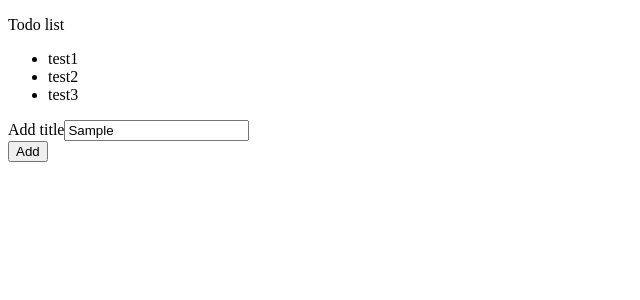
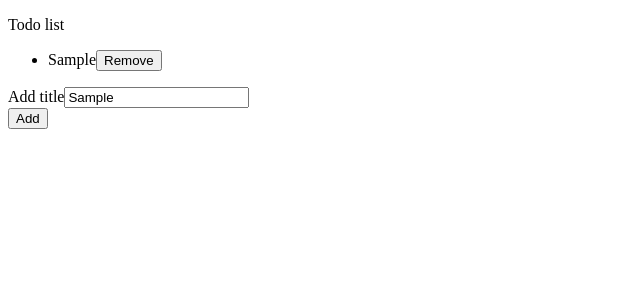
Before and after one commit to YuliiaDikun/todo-ts-react, a React (Create React App) app: page / in a window 1280 px wide. Both pictures are taken after typing "Sample" into the empty fields and a click on the button "Add". Shown: the top 300 px of the page, without its empty margins (0-640 px from the left). Built offline with nearby package versions, Linux system fonts and the light colour scheme.

Commit message:
remove todos

```diff
--- a/src/App.tsx
+++ b/src/App.tsx
@@ -1,16 +1,30 @@
-import React from "react";
+import React, { useState} from "react";
 import TodoList from "./Components/TodoList";
 import AddTodo from "./Components/AddTodo";
+import { IItems } from "./types/todo";
+
 const App: React.FC = () => {
-  const todos = [
-    { id: '1', title: "test1" },
-    { id: '2', title: "test2" },
-    { id: '3', title: "test3" }
-  ];
+  const [todos, setTodos] = useState<IItems[]>([]);
+
+  const todoAddHandler = (todo:IItems) => {
+    setTodos((prevTodos) => {
+      return [
+        ...prevTodos, {
+          id: Math.random().toString(),
+          title: todo.title
+        }
+      ]
+    })
+  }
+  const todoDeleteHandler = (id:string) => {
+    setTodos((prevTodos) => {
+      return prevTodos.filter(todo => todo.id !== id);
+    })
+  }
   return (
     <div>
-      <TodoList todos={todos} />
-      <AddTodo/>
+      <TodoList onDeleteTodo={todoDeleteHandler} todos={todos} />
+      <AddTodo onAddTodo={todoAddHandler } />
     </div>
   );
 };
--- a/src/Components/AddTodo.tsx
+++ b/src/Components/AddTodo.tsx
@@ -1,8 +1,10 @@
 import React, { useState} from "react";
 import { IItems } from "../types/todo";
-
+interface IProps {
+  onAddTodo: (todo:IItems) => void
+}
 type OnlyTitle = Pick<IItems, "title">
-const AddTodo: React.FC = () => {
+const AddTodo: React.FC<IProps> = ({onAddTodo }) => {
 
   const [todo, setTodo] = useState<Partial<OnlyTitle>>({})
 
@@ -14,7 +16,7 @@ const AddTodo: React.FC = () => {
   const submitHandler = (e:React.FormEvent) => {
     e.preventDefault();
     if (!todo.title) return
-    console.log(todo.title);
+    onAddTodo(todo as IItems);
   }
   return (
     <form onSubmit={ submitHandler}>
--- a/src/Components/TodoList.tsx
+++ b/src/Components/TodoList.tsx
@@ -3,14 +3,18 @@ import React from "react";
 import { IItems } from "../types/todo";
 interface IProps {
   todos: IItems[];
+  onDeleteTodo: (id: string) => void;
 }
-const TodoList: React.FC<IProps> = ({ todos }) => {
+const TodoList: React.FC<IProps> = ({ todos, onDeleteTodo}) => {
   return (
     <div>
       <p>Todo list</p>
       <ul>
         {todos.map((todo) => (
-          <li key={todo.id}>{todo.title}</li>
+          <li key={todo.id}>
+            {todo.title}
+            <button onClick={() => { onDeleteTodo(todo.id)}}>Remove</button>
+          </li>
         ))}
       </ul>
     </div>
```
